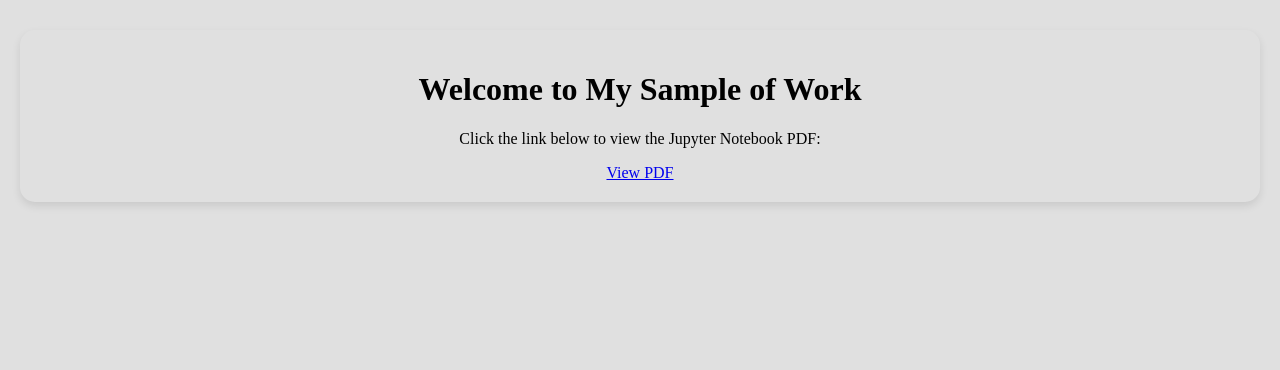
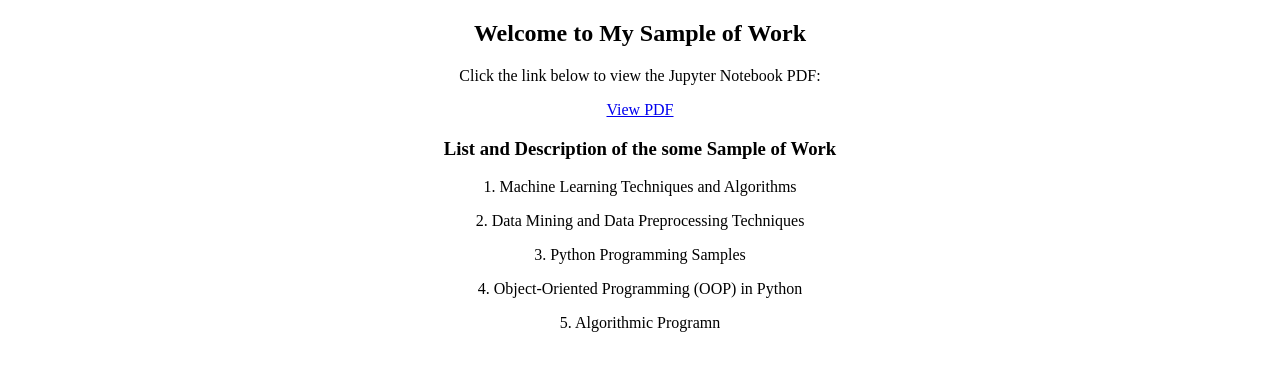
Before and after one commit to OmprakashSahani/Jupyter-Notebook-Sample-Work-, a plain HTML site: page index.html in a window 1280 px wide. Drawn offline with Linux system fonts and the light colour scheme.

Commit message:
Update index.html

```diff
--- a/index.html
+++ b/index.html
@@ -6,18 +6,48 @@
     <title>My Jupyter Notebook PDF</title>
     <style>
         body {
+            text-align: center;
+        }
+
+        Description {
             background-color: #e0e0e0;
             padding: 20px;
             border-radius: 15px;
             box-shadow: 0 4px 8px rgba(0, 0, 0, 0.1);
             max-width: 1200px;
             margin: 30px auto;
-            text-align: center;
+        }
+
+        p1 {
+            text-align: left;
+        }
+
     </style>
 </head>
 <body>
+    <section class="Welcome">
     <h1>Welcome to My Sample of Work</h1>
     <p>Click the link below to view the Jupyter Notebook PDF:</p>
     <a href="https://github.com/OmprakashSahani/Jupyter-Notebook-Sample-Work-" target="_blank">View PDF</a>
+        <section class="Description">
+            <h3>List and Description of the some Sample of Work</h3>
+            <section>
+                <p class="p1">1. Machine Learning Techniques and Algorithms</p>
+            </section>
+            <section>
+                <p class="p1">2. Data Mining and Data Preprocessing Techniques</p>
+            </section>
+            <section>
+                <p class="p1">3. Python Programming Samples</p>
+            </section>
+            <section>
+                <p class="p1">4. Object-Oriented Programming (OOP) in Python</p>
+            </section>
+            <section>
+                <p class="p1">5. Algorithmic Programn</p>
+            </section>
+            </section>
+    </section>
+
 </body>
 </html>
```
